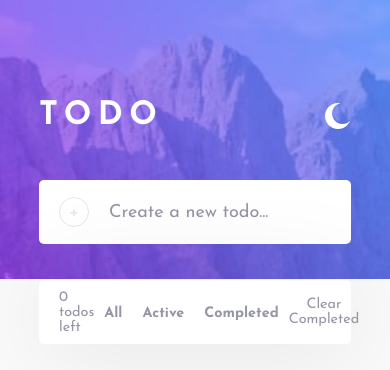
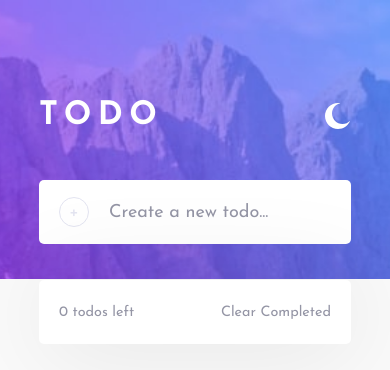
Before and after one commit to jakealistairwood/fm-todo-redux, a React (Create React App) app: page / in a window 390 px wide. Shown: the top 370 px of the page. Built offline with nearby package versions, Linux system fonts and the light colour scheme.

Commit message:
list filters working

```diff
--- a/src/components/TodoInput/TodoInput.jsx
+++ b/src/components/TodoInput/TodoInput.jsx
@@ -32,6 +32,7 @@ const TodoInput = () => {
                 title: todo
             })
         );
+        setTodo('');
     }
 
     return (
--- a/src/components/TodoList/TodoList.jsx
+++ b/src/components/TodoList/TodoList.jsx
@@ -1,4 +1,4 @@
-import React from 'react';
+import React, { useState } from 'react';
 import styles from './TodoList.module.scss';
 import { useDispatch, useSelector } from 'react-redux';
 import TodoItem from '../TodoItem';
@@ -10,6 +10,8 @@ const StyledDiv = styled.div`
 `
 
 const TodoList = () => {
+
+    const [ active, setActive ] = useState('all');
 
     const dispatch = useDispatch();
 
@@ -27,19 +29,48 @@ const TodoList = () => {
 
     const todosRemaining = todos.length - completedTodos.length;
 
+    // Improves usability to let user know which tab/list is currently active
+    const applyAllTodosClass = active === 'all' ? styles.active : '';
+    const applyActiveTodosClass = active === 'active' ? styles.active : '';
+    const applyCompletedTodosClass = active === 'completed' ? styles.active : '';
+
     return (
         <StyledDiv className={`${styles.todoList} ${styles.container}`}>
-            {
-                todos.map(todo => (
-                    <TodoItem title={todo.title} completed={todo.completed} key={todo.id} id={todo.id} />
-                ))
+            {/* Filter List functionality */}
+            {todos.length > 0 && active === 'all' ?
+                todos.map(todo => {
+                    return (
+                        <TodoItem title={todo.title} completed={todo.completed} key={todo.id} id={todo.id} />
+                    )
+                })
+                : null
+            }
+            {todos.length > 0 && active === 'active' ?
+                todos.map(todo => {
+                    return (
+                        todo.completed === false && (
+                            <TodoItem title={todo.title} completed={todo.completed} key={todo.id} id={todo.id} />
+                        )
+                    )
+                })
+                : null
+            }
+            {todos.length > 0 && active === 'completed' ?
+                todos.map(todo => {
+                    return (
+                        todo.completed === true && (
+                            <TodoItem title={todo.title} completed={todo.completed} key={todo.id} id={todo.id} />
+                        )
+                    )
+                })
+                : null
             }
             <div className={styles.todoList__footer}>
                 <p>{todosRemaining} todos left</p>
                 <div className={styles.footer__todoStates}>
-                    <small>All</small>
-                    <small>Active</small>
-                    <small>Completed</small>
+                    <small className={`${styles.filters} ${applyAllTodosClass}`} onClick={() => setActive('all')}>All</small>
+                    <small className={`${styles.filters} ${applyActiveTodosClass}`} onClick={() => setActive('active')}>Active</small>
+                    <small className={`${styles.filters} ${applyCompletedTodosClass}`} onClick={() => setActive('completed')}>Completed</small>
                 </div>
                 <button onClick={handleCompletedTodos}>Clear Completed</button>
             </div>
--- a/src/components/TodoList/TodoList.module.scss
+++ b/src/components/TodoList/TodoList.module.scss
@@ -26,11 +26,21 @@
         }
 
         .footer__todoStates {
-            small {
+
+            @media screen and (max-width: 500px) {
+                display: none;
+            }
+
+            .filters {
                 margin: 0 10px;
                 font-weight: 700;
                 color: #9495A5;
                 font-size: 0.8rem;
+                cursor: pointer;
+            }
+
+            .active {
+                color: $brightBlue;
             }
         }
 
```
